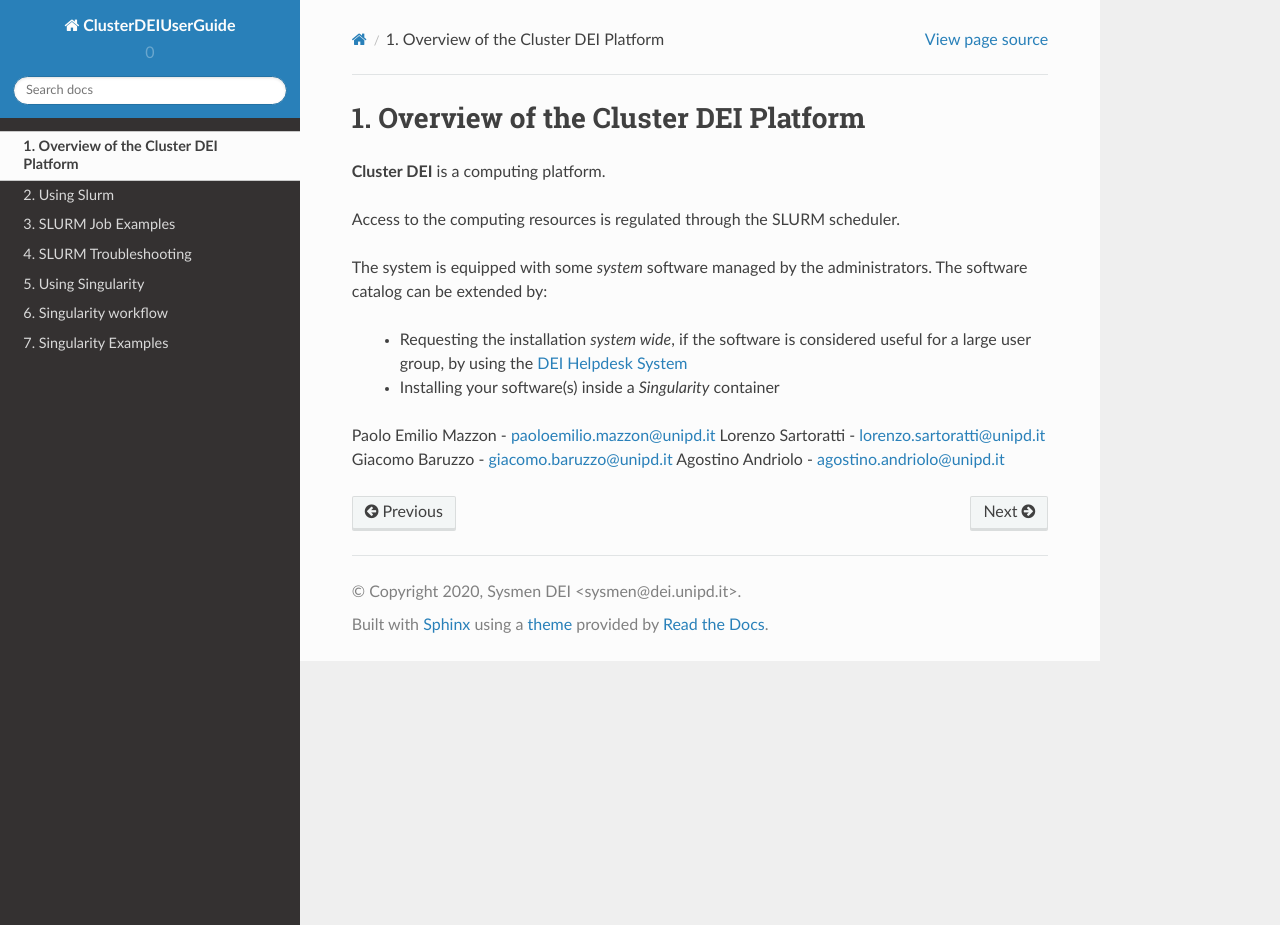
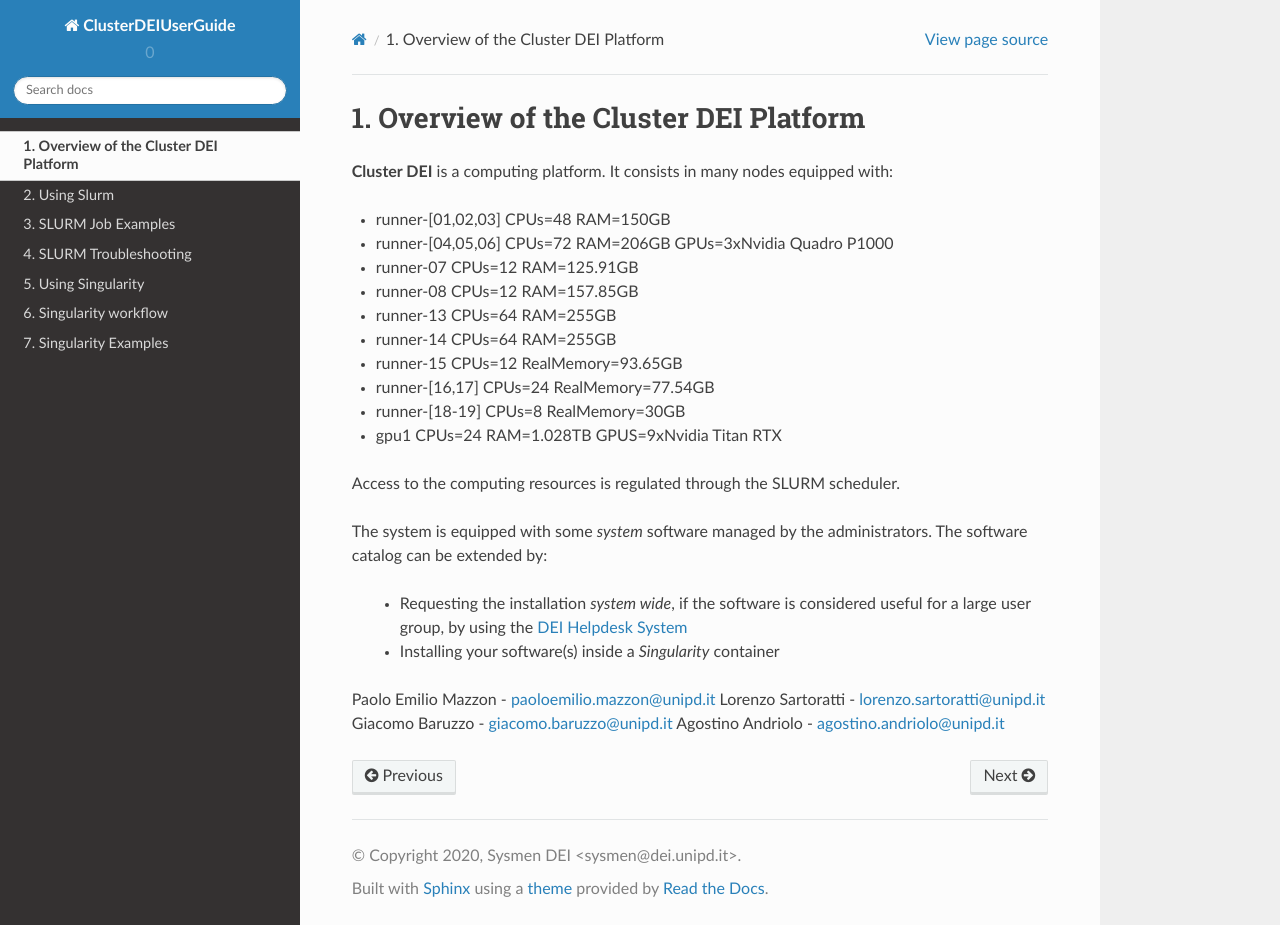
Before and after one commit to agostinoandriolo/clusterDEIguide, a Sphinx documentation site: the page built from ClusterDEIUserGuide-master/docs/Overview.rst, in a window 1280 px wide and 925 px high. Built offline with Sphinx 7.4.7 and the Read the Docs theme 2.0.0, drawn with Linux system fonts in a browser that asks for light colours.

Commit message:
Update Overview.rst

```diff
--- a/ClusterDEIUserGuide-master/docs/Overview.rst
+++ b/ClusterDEIUserGuide-master/docs/Overview.rst
@@ -3,8 +3,18 @@ Overview of the Cluster DEI Platform
 
 .. _overview:
 
-**Cluster DEI** is a computing platform.
+**Cluster DEI** is a computing platform. It consists in many nodes equipped with:
 
+- runner-[01,02,03] CPUs=48 RAM=150GB
+- runner-[04,05,06] CPUs=72 RAM=206GB GPUs=3xNvidia Quadro P1000
+- runner-07 CPUs=12 RAM=125.91GB
+- runner-08 CPUs=12 RAM=157.85GB
+- runner-13 CPUs=64 RAM=255GB
+- runner-14 CPUs=64 RAM=255GB
+- runner-15 CPUs=12 RealMemory=93.65GB
+- runner-[16,17] CPUs=24 RealMemory=77.54GB
+- runner-[18-19] CPUs=8 RealMemory=30GB
+- gpu1 CPUs=24  RAM=1.028TB GPUS=9xNvidia Titan RTX
 
 Access to the computing resources is regulated through the SLURM scheduler.
 
```
